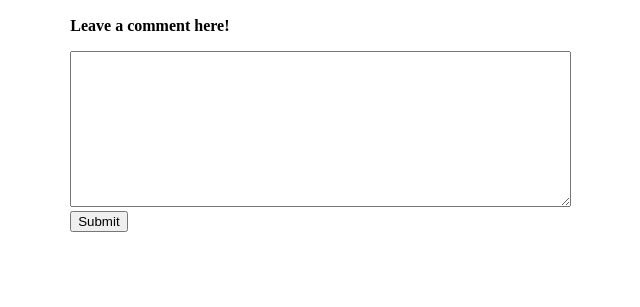
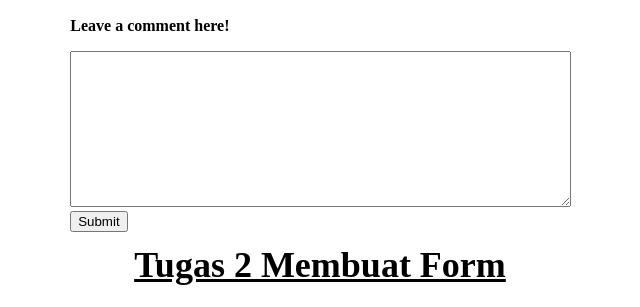
Before and after one commit to gideonmnrg/gideonmnrg.github.io, a plain HTML site: page index.html in a window 1280 px wide. Shown: the part 4713-5020 px from the top of the page, without its empty margins (320-960 px from the left). Before the commit the page ends 4953 px from the top, so only its background shows below. Drawn offline with Linux system fonts and the light colour scheme.

Commit message:
Update index.html

```diff
--- a/index.html
+++ b/index.html
@@ -156,7 +156,8 @@
     <input type="submit" style="margin-right: 117mm;" />
 
     </textarea>
-
+<br>
+<a href="https://gideonmnrg.github.io/tugas2.gitbhub.io/" target="_blank" style="line-height:5mm; font-family:Montserrat; font-size:large; color: black;" ><h1>Tugas 2 Membuat Form</h1></a>
 
             </td>
         </tr>
```
